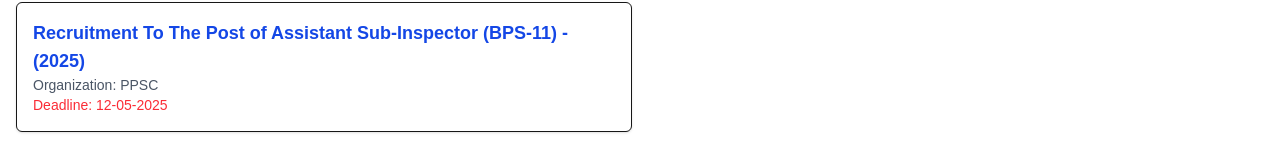
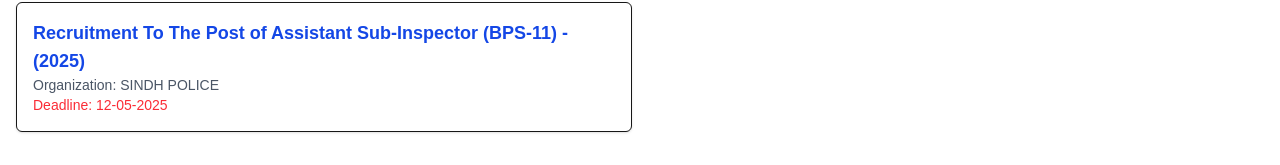
Before and after one commit to RAQEEB212/AZAAD_ACADEMY, a Next.js app: page / in a window 1280 px wide. Shown: the part 314-479 px from the top of the page. Built offline with nearby package versions, Linux system fonts and the light colour scheme.

Commit message:
ASI job posted

```diff
--- a/src/data /jobs.ts
+++ b/src/data /jobs.ts
@@ -2,7 +2,7 @@
     {
         id: 1,
         title: 'Recruitment To The Post of Assistant Sub-Inspector (BPS-11) - (2025)',
-        org: 'PPSC',
+        org: 'SINDH POLICE',
         deadline: '12-05-2025',
     },
 
```
